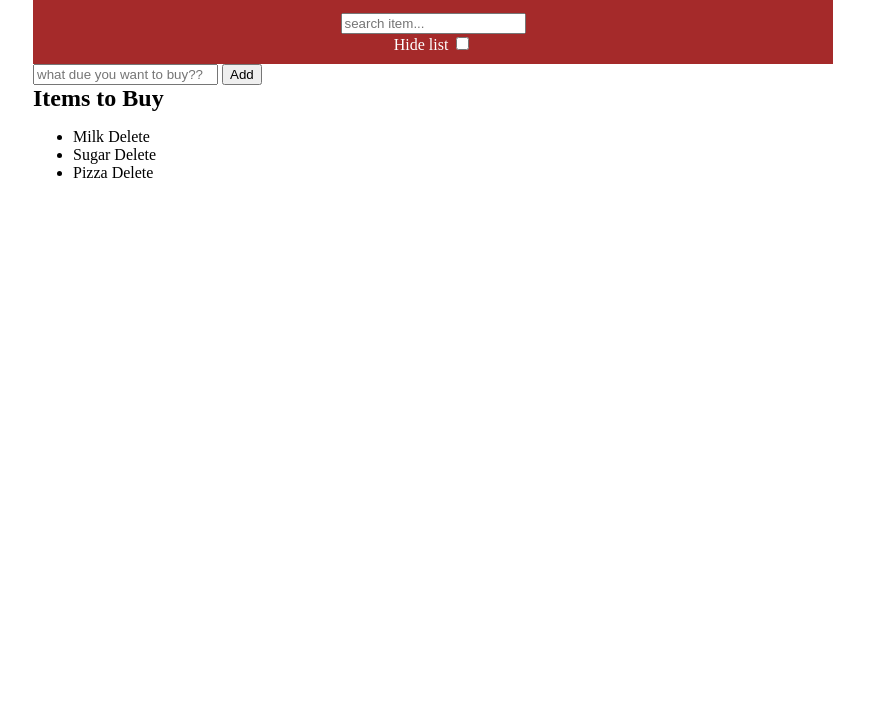
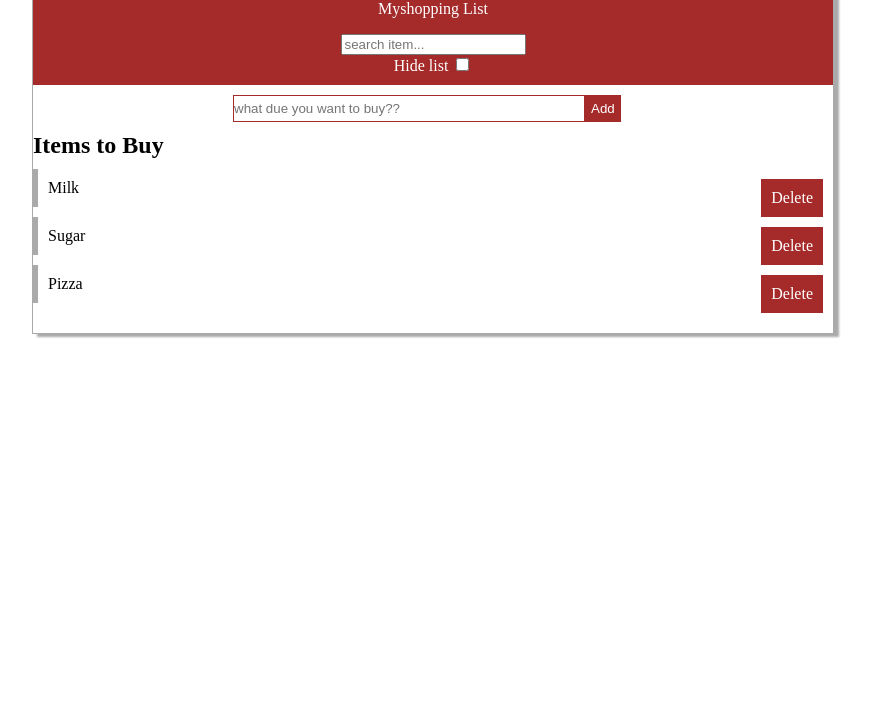
Before and after one commit to lokesh-jegini/dom-shopping-project, a plain HTML site: page index.html in a window 1280 px wide. Shown: the part 92-800 px from the top of the page, without its empty margins (207-1078 px from the left). Drawn offline with Linux system fonts and the light colour scheme.

Commit message:
class-2 css dom shoplist design

```diff
--- a/index.css
+++ b/index.css
@@ -12,4 +12,49 @@ header {
   width: 90%;
   max-width: 800px;
   margin: auto;
+  box-shadow: 5px 3px 2px #aaa;
+  padding: 20px 0px;
+  border: 1px solid #aaa;
 }
+
+#add-item {
+  width: 400px;
+  margin: 10px auto;
+}
+#add-item input {
+  width: 350px;
+  padding: 5px 0px;
+  display: block;
+  float: left;
+  border-radius: 0px;
+  border: 1px solid brown;
+}
+#add-item button {
+  background: brown;
+  color: #fff;
+  border: none;
+  padding: 6px;
+}
+#glocery-list {
+  margin: 20px;
+}
+#grocery-list ul {
+  list-style: none;
+  padding: 0px;
+  margin: 0px;
+}
+#grocery-list ul li {
+  margin: 10px 0px;
+  padding: 10px;
+  border-left: 5px solid #aaa;
+}
+#grocery-list ul li:hover {
+  border-color: brown;
+}
+
+#grocery-list li .delete {
+  float: right;
+  background-color: brown;
+  padding: 10px;
+  color: white;
+}
--- a/index.html
+++ b/index.html
@@ -30,16 +30,16 @@
         <h2 class="title">Items to Buy</h2>
         <ul>
           <li>
-            <span>Milk</span>
-            <span>Delete</span>
+            <span class="item">Milk</span>
+            <span class="delete">Delete</span>
           </li>
           <li>
-            <span>Sugar</span>
-            <span>Delete</span>
+            <span class="item">Sugar</span>
+            <span class="delete">Delete</span>
           </li>
           <li>
-            <span>Pizza</span>
-            <span>Delete</span>
+            <span class="item">Pizza</span>
+            <span class="delete">Delete</span>
           </li>
         </ul>
       </div>
```
